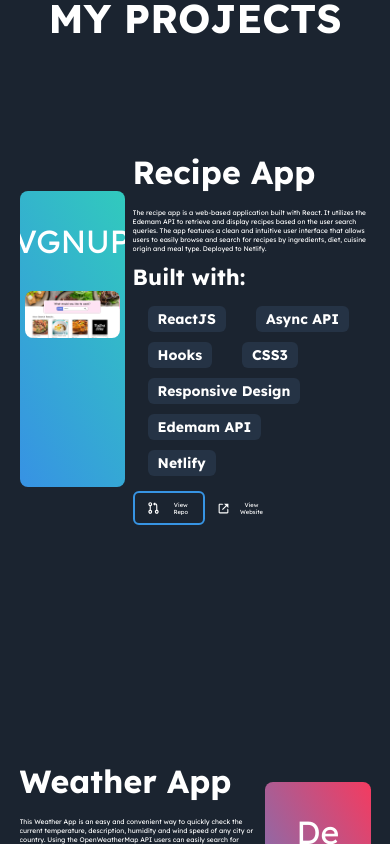
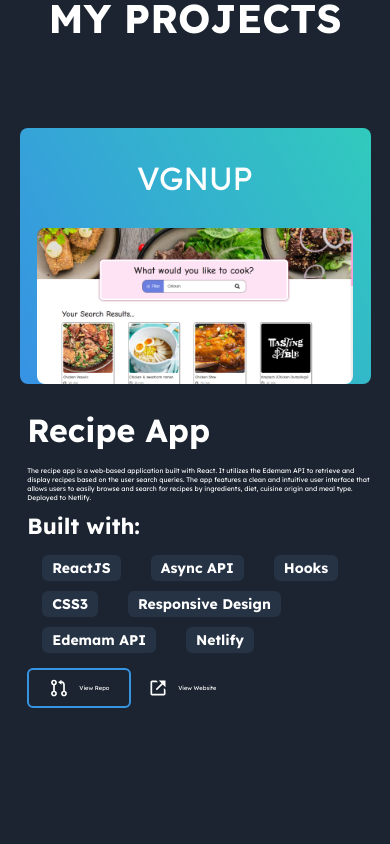
Before and after one commit to NTiger07/portfolio-react, a React (Create React App) app: page / in a window 390 px wide. Shown: the part 2260-3104 px from the top of the page. Built offline with nearby package versions, Linux system fonts and the light colour scheme.

Commit message:
425 gspeed

```diff
--- a/src/components/Projects.css
+++ b/src/components/Projects.css
@@ -185,4 +185,18 @@
   }
 }
 @media screen and (max-width: 425px) {
+  .project_card {
+    display: flex;
+    flex-direction: column;
+    width: 100%;
+    height: max-content;
+    margin-top: 10vh;
+    margin-bottom: 10vh;
+  }
+  .project_image {
+    width: 100%;
+  }
+  .project_content {
+    width: 100%;
+  }
 }
```
